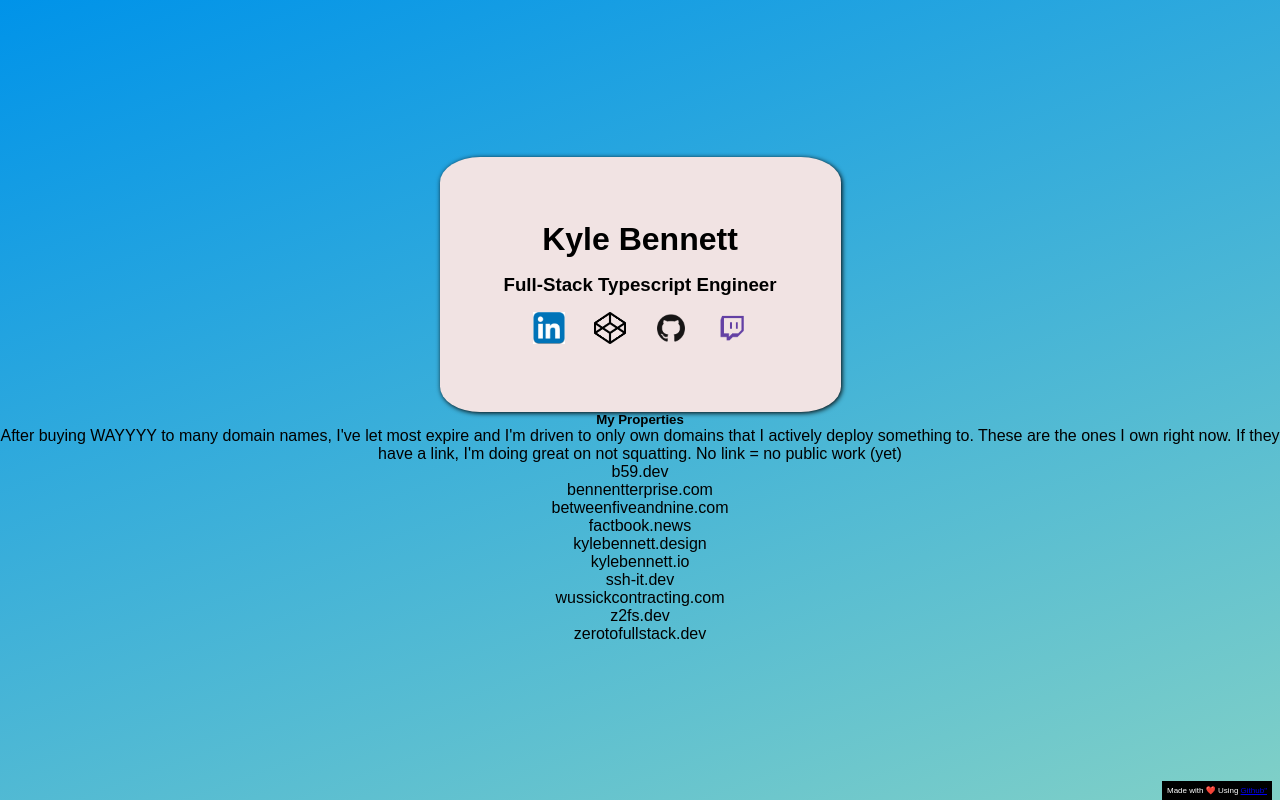
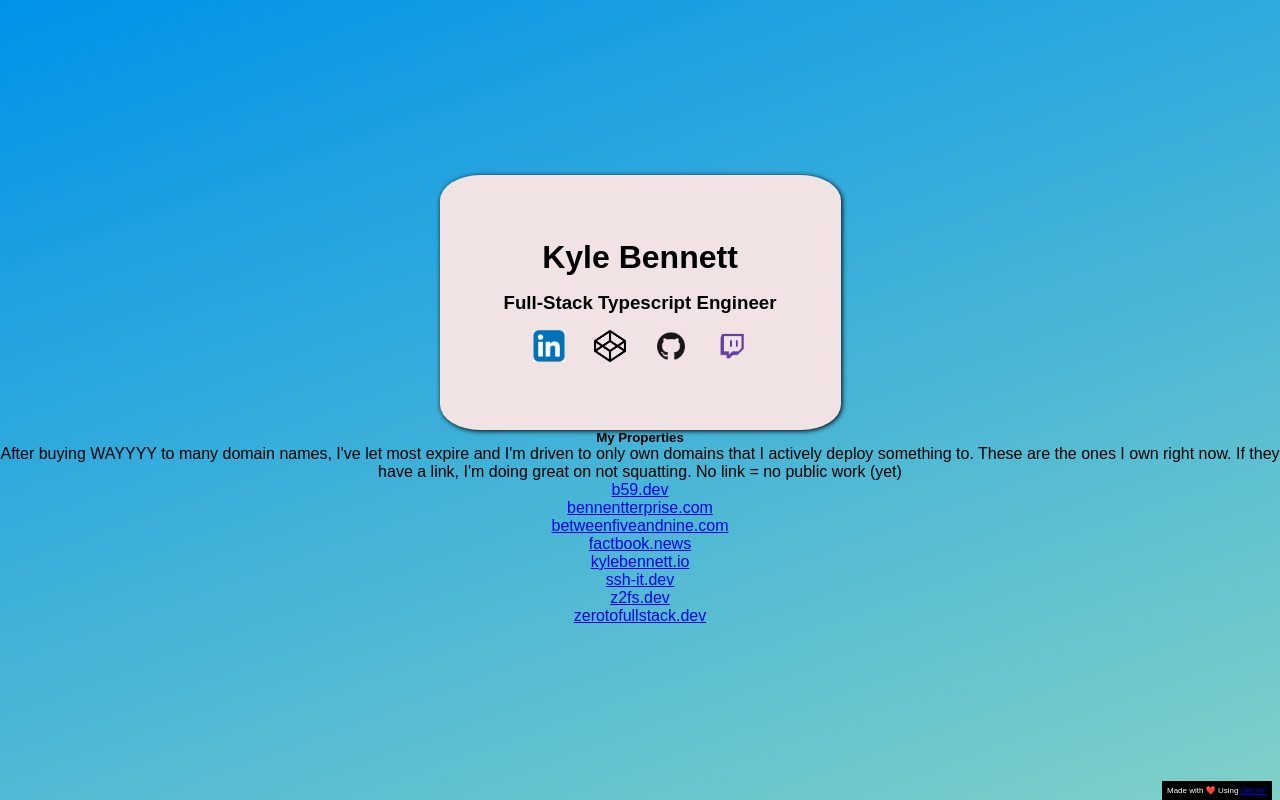
Before and after one commit to BennEntterprise/entry, a React (Create React App) app: page / in a window 1280 px wide. Built offline with nearby package versions, Linux system fonts and the light colour scheme.

Commit message:
add actual hyperlinks to the display (#19)
* add actual hyperlinks to the display

(This requires rewriting the domains list with a bit more data like a
URL and a description.)
There's also a mechanism where I can "hide" certain items from view

```diff
--- a/src/App.tsx
+++ b/src/App.tsx
@@ -8,18 +8,60 @@ import { OpenSourceHacking } from './components/OpenSourceHacking';
 import { WordCloud } from './components/WordCloud';
 import  { MyProperties } from './components/MyProperties'
 
+export type IDomain = {name: string, url: string, description: string}
+
 // USING ICONS FROM A CDN
-const domains = [
-  'b59.dev',
-  'bennentterprise.com',
-  'betweenfiveandnine.com',
-  'factbook.news',
-  'kylebennett.design',
-  'kylebennett.io',
-  `ssh-it.dev`,
-  'wussickcontracting.com',
-  'z2fs.dev',
-  'zerotofullstack.dev',
+const domains: Array<IDomain> = [
+  {
+    name: 'b59.dev',
+    url: 'https://b59.dev',
+    description: 'A website exploring the concepts of work-life balance and productivity.',
+  },
+  {
+    name: 'bennentterprise.com',
+    url: 'https://bennentterprise.com',
+    description: 'The holding company for all of my projects and businesses.',
+  },
+  {
+    name: 'betweenfiveandnine.com',
+    url: 'https://betweenfiveandnine.com',
+    description: 'The LLC that I have done small business projects under. Mostly wordpress and React Deployed on various providers.',
+  },
+  {
+    name: 'factbook.news',
+    url: 'https://factbook.news',
+    description: 'A reliable source crowd sourced fact-checked news and information.',
+  },
+  {
+    name: 'kylebennett.design',
+    url: 'https://kylebennett.design',
+    description: 'DEPRECATED: The portfolio website of Kyle Bennett, showcasing design projects. (This is being phased out in favor of a subdomain on kylebennett.io',
+  },
+  {
+    name: 'kylebennett.io',
+    url: 'https://kylebennett.io',
+    description: 'This website. My portfolio, blog and links to hiring me.',
+  },
+  {
+    name: 'ssh-it.dev',
+    url: 'https://ssh-it.dev',
+    description: 'A domain for secure shell (SSH) resources and guides that was inspired by OHSHITGIT.com .',
+  },
+  {
+    name: 'wussickcontracting.com',
+    url: 'https://wussickcontracting.com',
+    description: 'DEPRECATED: The official website for Wussick Contracting, specializing in construction services.',
+  },
+  {
+    name: 'z2fs.dev',
+    url: 'https://z2fs.dev',
+    description: 'An adventure from being a zero to a full-stack developer by a choose your own adventure curriculum.',
+  },
+  {
+    name: 'zerotofullstack.dev',
+    url: 'https://zerotofullstack.dev',
+    description: 'Alias for above.',
+  },
 ];
 
 export const App = () => {
--- a/src/components/MyProperties.tsx
+++ b/src/components/MyProperties.tsx
@@ -1,9 +1,16 @@
 // A React component that displays a list of domain names that I own.
-import React from 'react';
+
+import React from 'react'
+import { IDomain } from '../App';
 
 interface IMyProperties {
-  domainNames: Array<string>;
+    domainNames: Array<IDomain>;
 }
+
+const excludedFromPresentation = [
+    'wussickcontracting.com',
+    'kylebennett.design',
+]
 
 export const MyProperties = (props: IMyProperties) => {
   return (
@@ -16,9 +23,18 @@ export const MyProperties = (props: IMyProperties) => {
         not squatting. No link = no public work (yet)
       </p>
       <ul>
-        {props.domainNames.map((dn) => (
-          <li>{dn}</li>
-        ))}
+            {props.domainNames
+          .filter((d) => {
+            if (excludedFromPresentation.includes(d.name)) {
+              return false;
+            }
+            return d;
+          })
+          .map((d) => (
+            <li>
+              <a href={d.url}>{d.name}</a>
+            </li>
+          ))}
       </ul>
     </div>
   );
```
